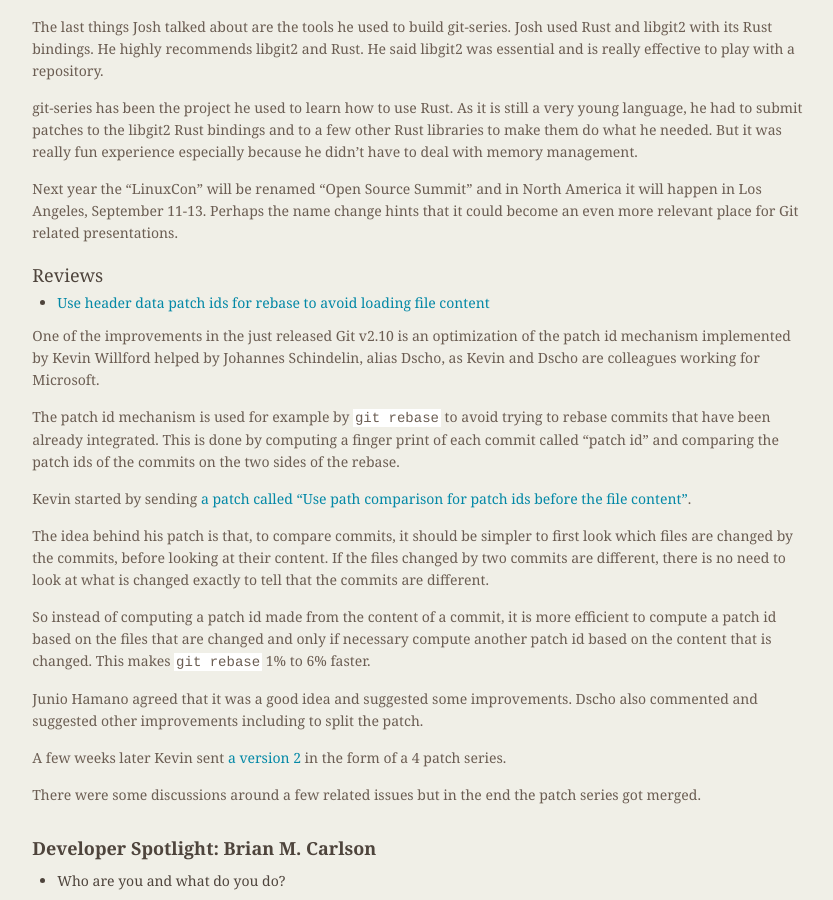
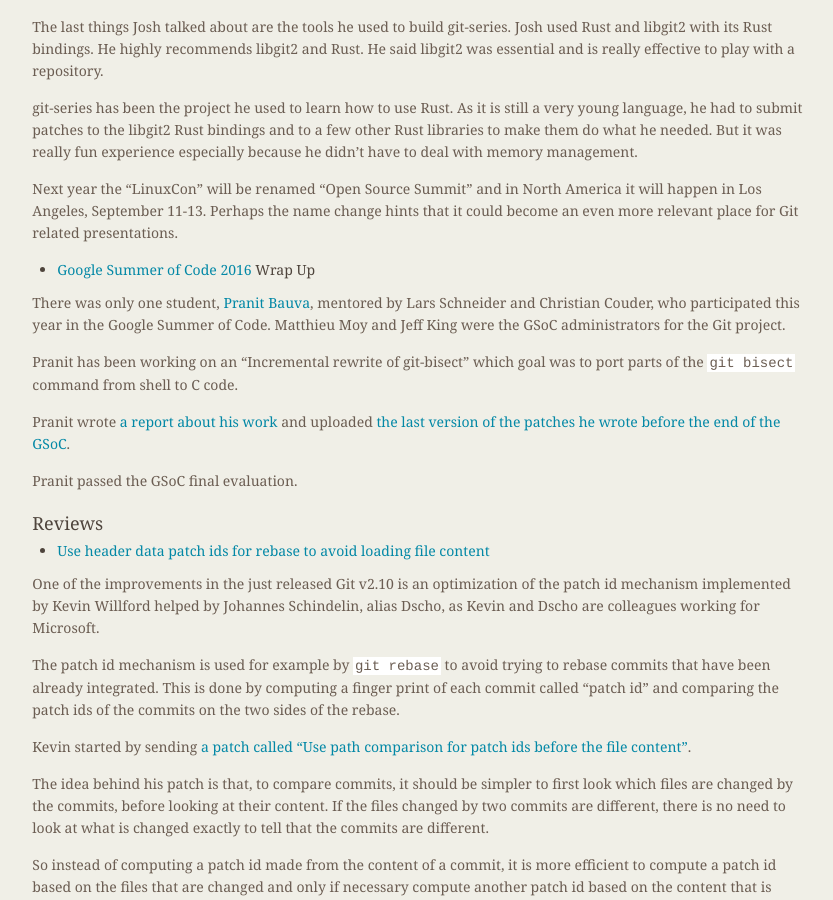
Before and after one commit to git/git.github.io, a Jekyll site: the page built from rev_news/drafts/edition-19.md, in a window 1280 px wide and 900 px high, scrolled down 3488 px. Shown: the whole window, without its empty margins (339-1172 px from the left). Built offline with Jekyll 4.4.1, drawn with Linux system fonts in a browser that asks for light colours.

Commit message:
rn-19: add GSoC wrap up

```diff
--- a/rev_news/drafts/edition-19.md
+++ b/rev_news/drafts/edition-19.md
@@ -241,6 +241,24 @@
 the name change hints that it could become an even more relevant place
 for Git related presentations.
 
+* [Google Summer of Code 2016](https://summerofcode.withgoogle.com/) Wrap Up
+
+There was only one student, [Pranit Bauva](https://github.com/pranitbauva1997/),
+mentored by Lars Schneider and Christian Couder, who participated this
+year in the Google Summer of Code. Matthieu Moy and Jeff King were the
+GSoC administrators for the Git project.
+
+Pranit has been working on an "Incremental rewrite of git-bisect"
+which goal was to port parts of the `git bisect` command from shell to
+C code.
+
+Pranit wrote
+[a report about his work](https://docs.google.com/document/d/1Uir0a8cRYlWANuzoU4iTDtEvPukvtTJcC_dB3KJUgqM/edit#heading=h.mipx2w79za4f)
+and uploaded
+[the last version of the patches he wrote before the end of the GSoC](https://drive.google.com/drive/folders/0B2SBIDYEkAaiV2xhNWZNSUdWOVE).
+
+Pranit passed the GSoC final evaluation.
+
 ### Reviews
 
 * [Use header data patch ids for rebase to avoid loading file content](http://public-inbox.org/git/20160729161920.3792-1-kcwillford@gmail.com/)
```
